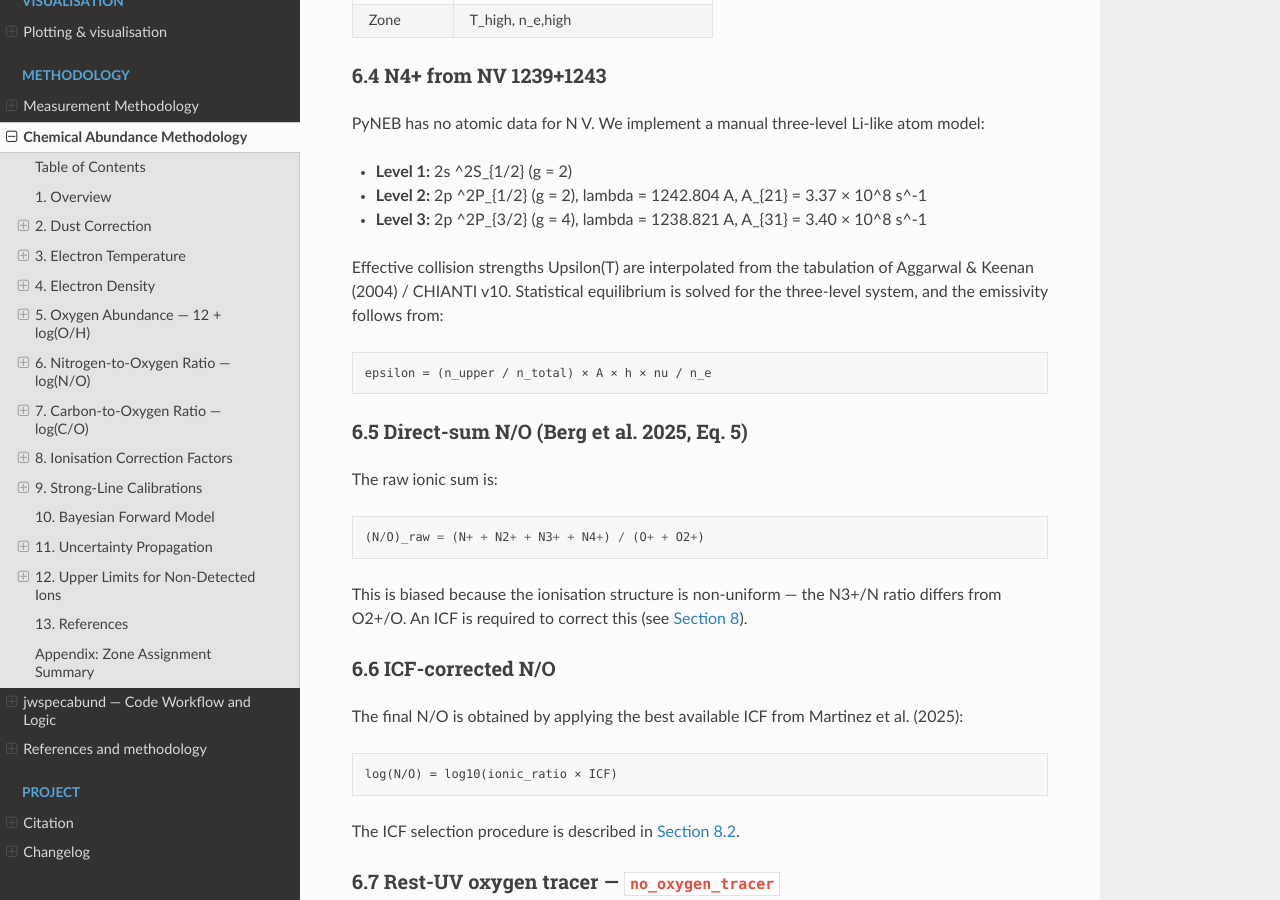
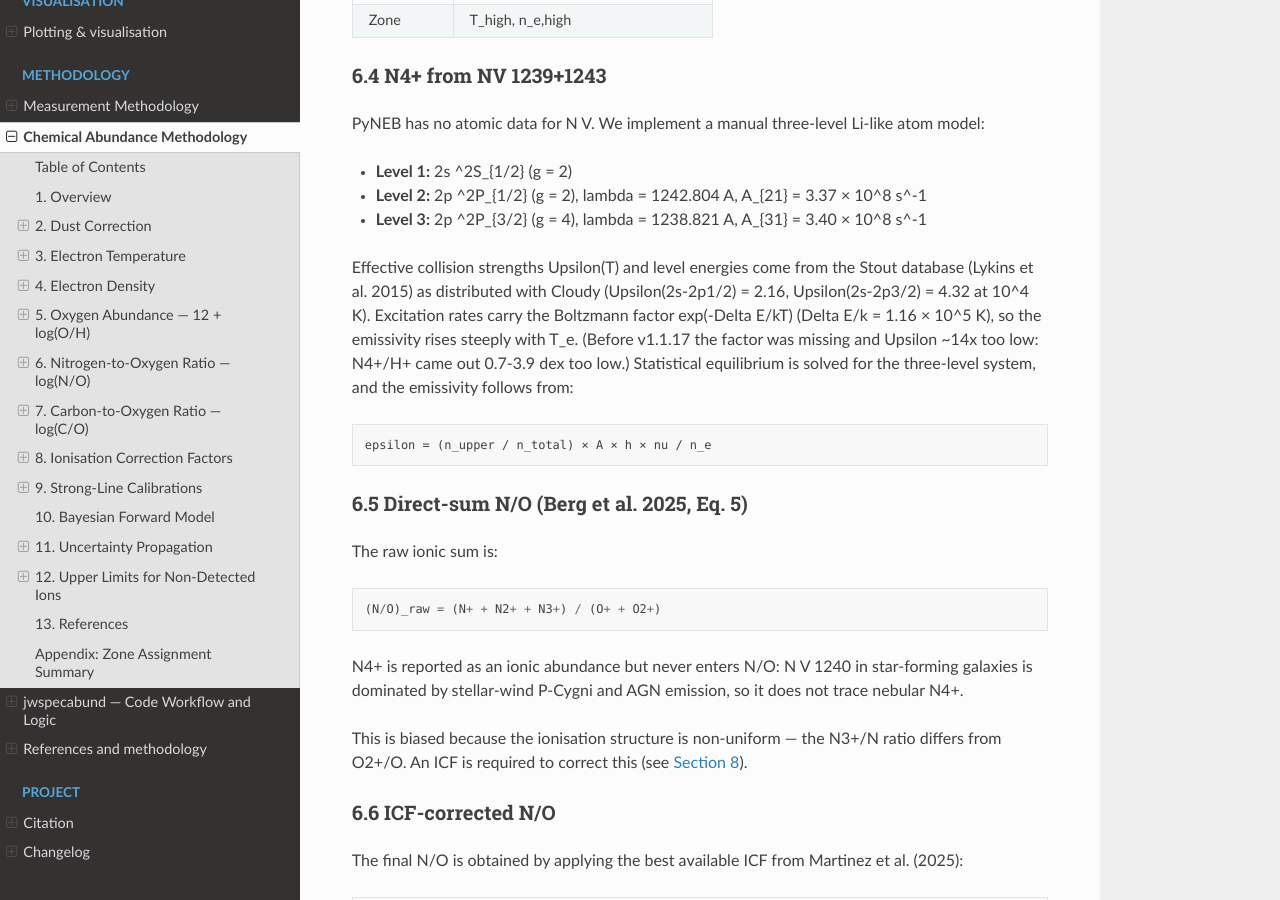
Before and after one commit to raunaq-rai/jwspecfit, a Sphinx documentation site: the page built from docs/abundance_methodology.md, in a window 1280 px wide and 900 px high, scrolled down 12752 px. Built offline with Sphinx 7.4.7 and the Read the Docs theme 3.1.0, drawn with Linux system fonts in a browser that asks for light colours; some of the changed text lies outside the part shown.

Commit message:
Fix the N V emissivity and keep N4+ out of N/O
The excitation rates had no Boltzmann factor and the collision strengths,
cited to a Fe X paper, were ~14x too low, so N4+/H+ came out 0.7-3.9 dex
too low. Use the Stout (Lykins+2015) data with exp(-dE/kT). N4+ is still
reported but no longer enters any N/O sum: N V in galaxies is mostly
stellar-wind and AGN emission.

````diff
--- a/docs/abundance_methodology.md
+++ b/docs/abundance_methodology.md
@@ -613,10 +613,14 @@ Li-like atom model:
 - **Level 3:** 2p ^2P_{3/2} (g = 4), lambda = 1238.821 A,
   A_{31} = 3.40 × 10^8 s^-1
 
-Effective collision strengths Upsilon(T) are interpolated from the
-tabulation of Aggarwal & Keenan (2004) / CHIANTI v10.  Statistical
-equilibrium is solved for the three-level system, and the emissivity
-follows from:
+Effective collision strengths Upsilon(T) and level energies come from the
+Stout database (Lykins et al. 2015) as distributed with Cloudy
+(Upsilon(2s-2p1/2) = 2.16, Upsilon(2s-2p3/2) = 4.32 at 10^4 K).  Excitation
+rates carry the Boltzmann factor exp(-Delta E/kT) (Delta E/k = 1.16 × 10^5 K),
+so the emissivity rises steeply with T_e.  (Before v1.1.17 the factor was
+missing and Upsilon ~14x too low: N4+/H+ came out 0.7-3.9 dex too low.)
+Statistical equilibrium is solved for the three-level system, and the
+emissivity follows from:
 
 ```
 epsilon = (n_upper / n_total) × A × h × nu / n_e
@@ -627,8 +631,12 @@ epsilon = (n_upper / n_total) × A × h × nu / n_e
 The raw ionic sum is:
 
 ```
-(N/O)_raw = (N+ + N2+ + N3+ + N4+) / (O+ + O2+)
+(N/O)_raw = (N+ + N2+ + N3+) / (O+ + O2+)
 ```
+
+N4+ is reported as an ionic abundance but never enters N/O: N V 1240 in
+star-forming galaxies is dominated by stellar-wind P-Cygni and AGN emission,
+so it does not trace nebular N4+.
 
 This is biased because the ionisation structure is non-uniform — the
 N3+/N ratio differs from O2+/O.  An ICF is required to correct this
@@ -1273,7 +1281,7 @@ each ion (`"method": "continuum_rms"` or `"method": "fit_error"`).
 |-----------|---------|
 | Abdurro'uf et al., 2024, ApJ, 973, 47 (arXiv:2404.16201) | Low-ionisation n_e redshift-evolution fallback: 54·(1+z)^1.2 |
 | Aggarwal, K. M. & Keenan, F. P., 1999, ApJS, 123, 311 | Alternative 6-level O III collision strengths (oiii_coll_file) |
-| Aggarwal, K. M. & Keenan, F. P., 2004, A&A, 427, 763 | N V effective collision strengths (CHIANTI v10) |
+| Lykins, M. L. et al., 2015, ApJ, 807, 118 | Stout database: N V collision strengths and energies |
 | Aller, L. H., 1984, Physics of Thermal Gaseous Nebulae (Reidel) | Hbeta Case B recombination formula for T_e > 30,000 K |
 | Asplund, M. et al., 2009, ARA&A, 47, 481 | Solar oxygen abundance: 12 + log(O/H)_sun = 8.69 |
 | Berg, D. A. et al., 2025, arXiv:2511.13591 | Six-step UV nitrogen abundance procedure |
````
Also changed, not shown: docs/abundance.md (+3 -3 lines), 4 other files.
